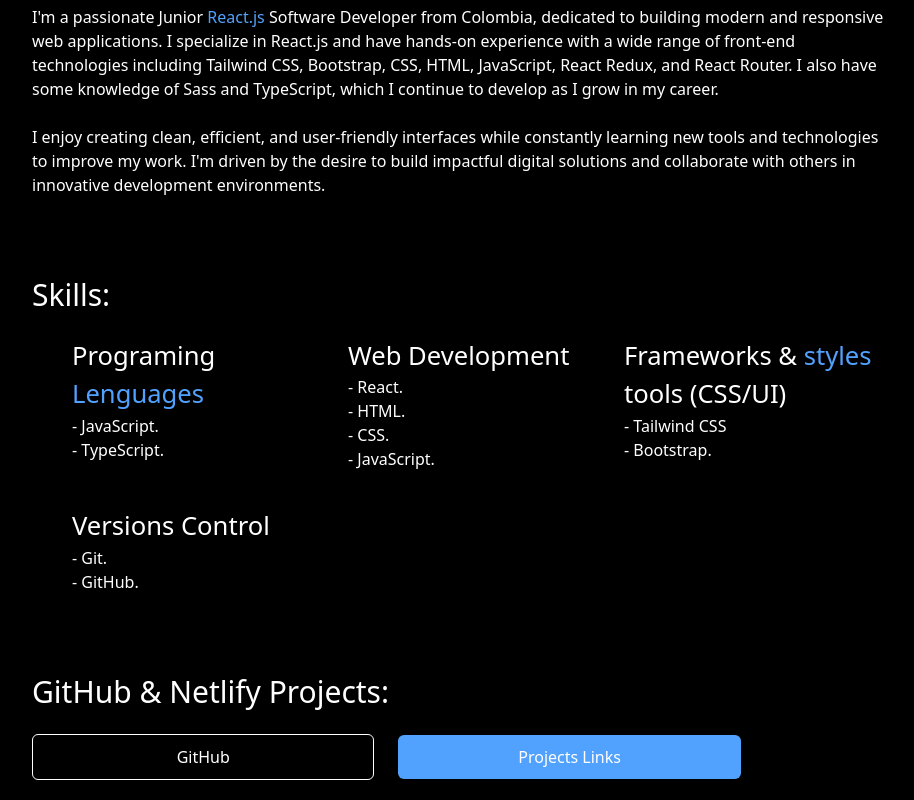
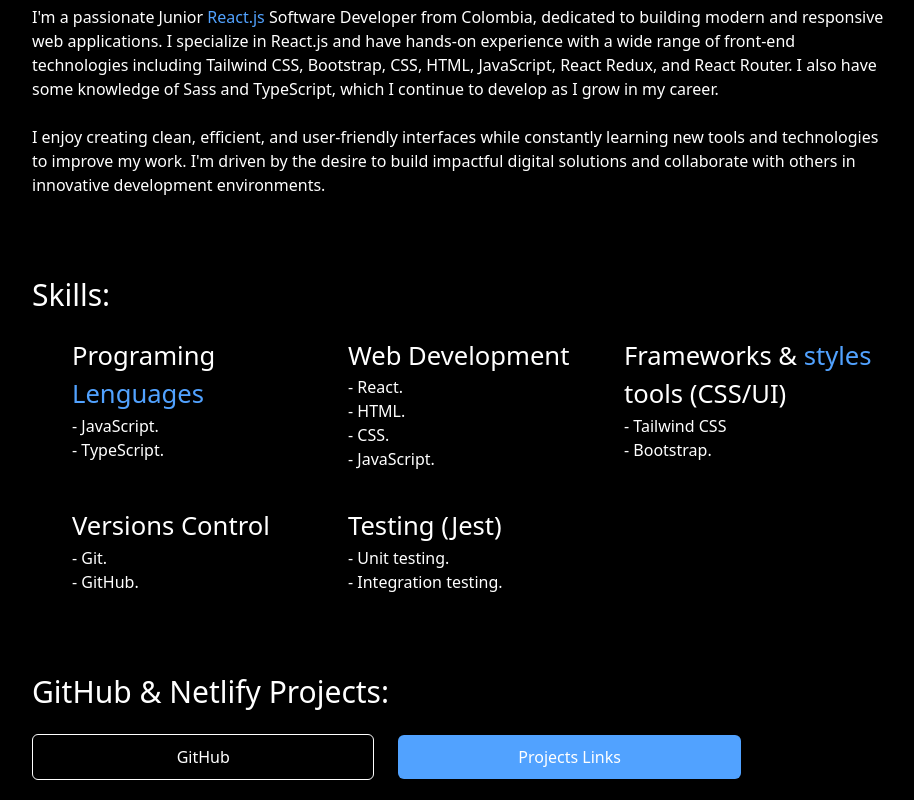
Before and after one commit to Juanfelipegrc/portafolio, a React (Vite) app: page /about-me in a window 1280 px wide. Shown: the part 583-1383 px from the top of the page, without its empty margins (180-1094 px from the left). Built offline with nearby package versions, Linux system fonts and the light colour scheme; a web font is replaced by a local one.

Commit message:
About me almost completed

```diff
--- a/src/pages/AboutMe.jsx
+++ b/src/pages/AboutMe.jsx
@@ -139,6 +139,19 @@ export const AboutMe = () => {
                   </div>
 
 
+                  <div className='col-span-12 md:col-span-6 lg:col-span-4'>
+                    <h2 className='text-white text-[1.6rem] font-medium mt-6'>
+                      Testing (Jest)
+                    </h2>
+
+                    <ul className='text-white'>
+                      <li>- Unit testing.</li>
+                      <li>- Integration testing.</li>
+
+                    </ul>
+                  </div>
+
+
 
                 </div>
               </div>
```
